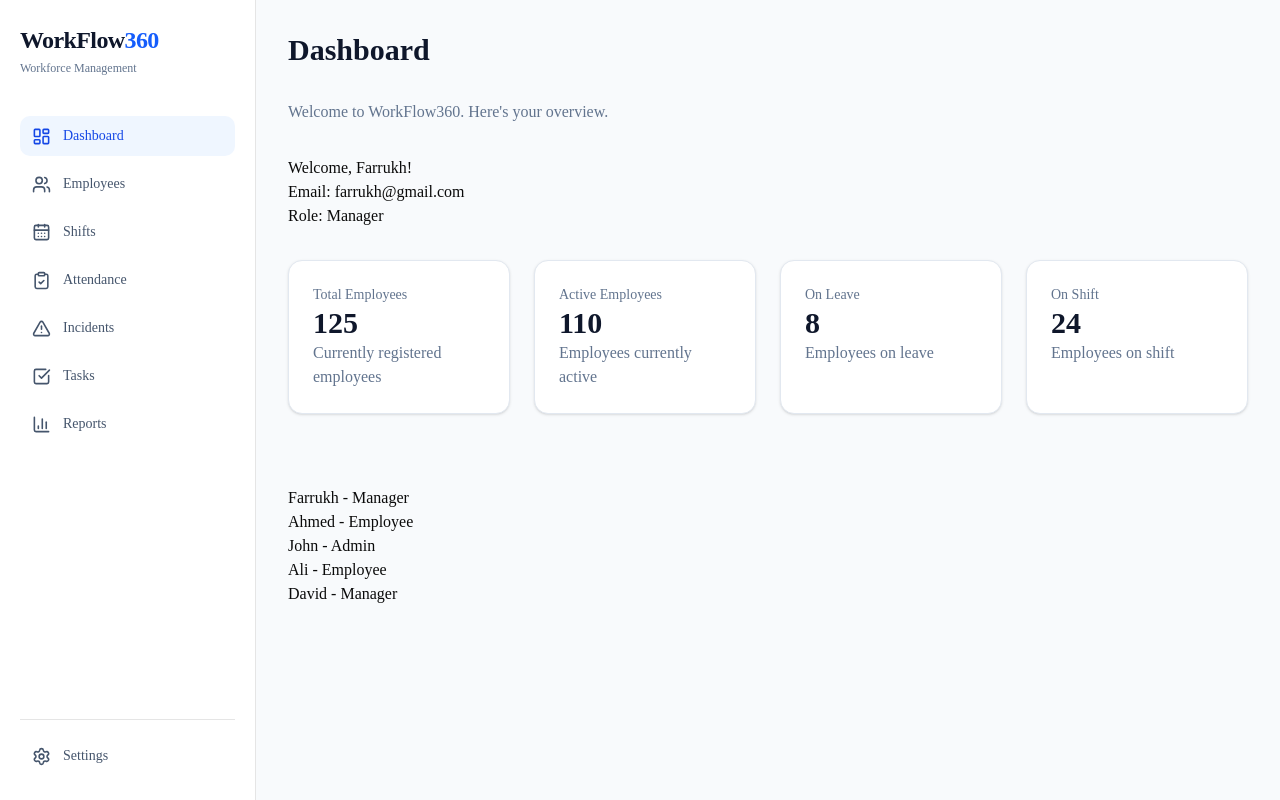
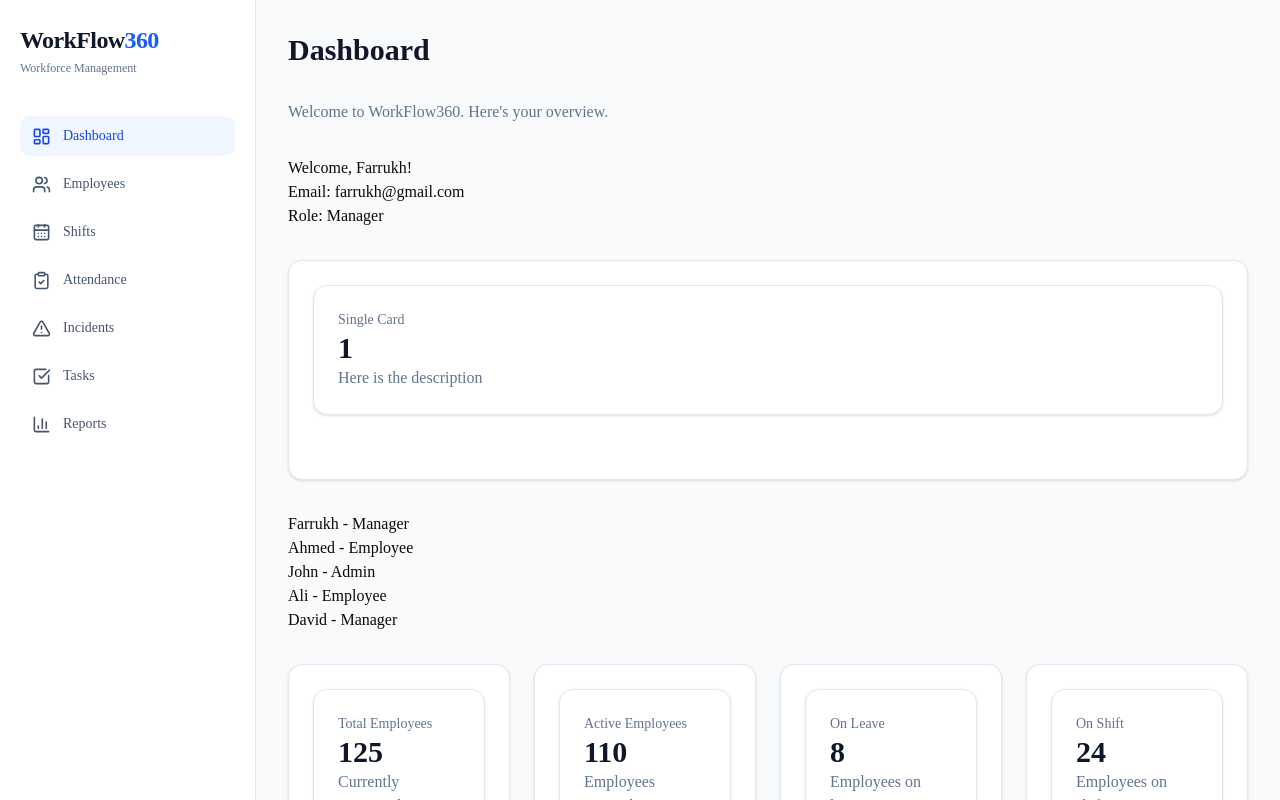
Before and after one commit to fary58/workflow360, a Next.js app: page /dashboard in a window 1280 px wide. Shown: the top 800 px of the page. Built offline with nearby package versions, Linux system fonts and the light colour scheme.

Commit message:
statsOvervie card added for multiple arrays

```diff
--- a/src/app/dashboard/page.tsx
+++ b/src/app/dashboard/page.tsx
@@ -2,7 +2,8 @@ import Sidebar from "@/components/dashboard/Sidebar";
 import UserProfile from "@/components/dashboard/UserProfile";
 import EmployeeList from "@/components/dashboard/EmployeeList";
 import StatCard from "@/components/dashboard/StatCard";
-import type { User, Employee, StatCard} from "@/types/user";
+import StatsOverview from "@/components/dashboard/StatsOverview";
+import type { User, Employee, StatCard } from "@/types/user";
 
 const newUser: User = {
   id: 1,
@@ -19,11 +20,6 @@ const employees: Employee[] = [
   { id: 5, name: "David", role: "Manager" },
 ];
 
-// const card: StatCard = {
-//   title: "Total Employees",
-//   value: 125,
-//   description: "Currently registered employees",
-// };
 
 const cards: StatCard[] = [
   {
@@ -48,6 +44,12 @@ const cards: StatCard[] = [
   },
 ];
 
+const card: StatCard = {
+  title: "Single Card",
+  value: 1,
+  description: "Here is the description",
+};
+
 export default function DashboardPage() {
   return (
     <div className="flex min-h-screen bg-slate-50">
@@ -58,8 +60,9 @@ export default function DashboardPage() {
           Welcome to WorkFlow360. Here's your overview.
         </p>
         <UserProfile user={newUser} />
-        <StatCard cards={cards} />
+        <StatCard card={card} />
         <EmployeeList employees={employees} />
+        <StatsOverview cards={cards} />
       </main>
     </div>
   );
--- a/src/components/dashboard/StatCard.tsx
+++ b/src/components/dashboard/StatCard.tsx
@@ -1,18 +1,18 @@
 import type { StatCard } from "@/types/user";
 
 interface StatCardProps {
-  cards: StatCard[];
+  card: StatCard;
 }
-function StatCard({ cards }: StatCardProps) {
+function StatCard({ card }: StatCardProps) {
   return (
-    <div className="grid grid-cols-1 sm:grid-cols-2 xl:grid-cols-4 gap-6">
-      {cards.map((card, index) => (
-        <div className="bg-white rounded-xl border border-slate-200 shadow-sm p-6 mb-10">
-          <h1 className="text-sm font-medium text-slate-500">{card.title}</h1>
-          <p className="text-3xl font-bold text-slate-900">{card.value}</p>
-          <p className="text-slate-500">{card.description}</p>
-        </div>
-      ))}
+    <div className="bg-white rounded-xl border border-slate-200 shadow-sm p-6">
+      {/* {cards.map((card, index) => ( */}
+      <div className="bg-white rounded-xl border border-slate-200 shadow-sm p-6 mb-10">
+        <h1 className="text-sm font-medium text-slate-500">{card.title}</h1>
+        <p className="text-3xl font-bold text-slate-900">{card.value}</p>
+        <p className="text-slate-500">{card.description}</p>
+      </div>
+      {/* ))} */}
     </div>
   );
 }
--- /dev/null
+++ b/src/components/dashboard/StatsOverview.tsx
@@ -0,0 +1,18 @@
+import type { StatCard } from "@/types/user";
+import StatCard from "@/components/dashboard/StatCard";
+
+interface StatsOverviewProps {
+  cards: StatCard[];
+}
+
+function StatsOverview({ cards }: StatsOverviewProps) {
+  return (
+    <div className="grid grid-cols-1 sm:grid-cols-2 xl:grid-cols-4 gap-6">
+      {cards.map((card) => (
+        <StatCard key={card.title} card={card} />
+      ))}
+    </div>
+  );
+}
+
+export default StatsOverview;
```
Also changed, not shown: src/types/user.ts (+4 -5 lines).
